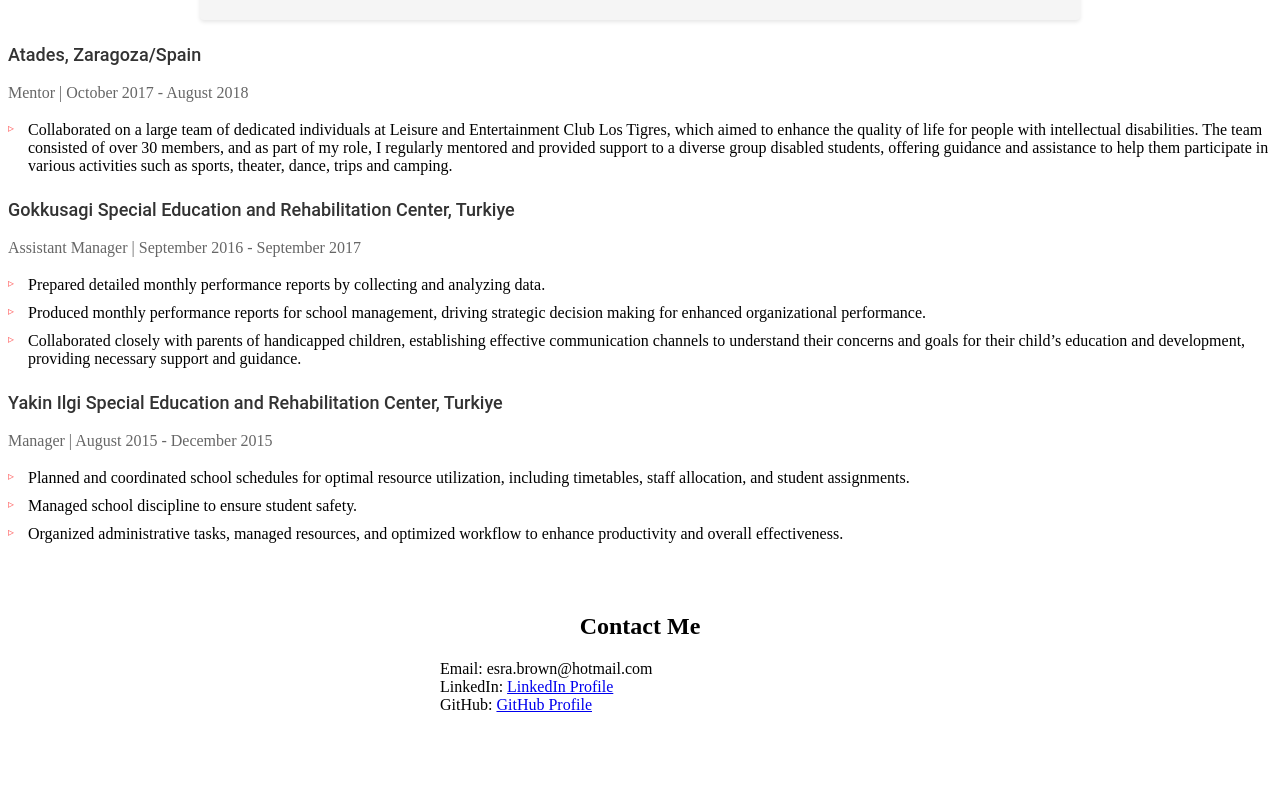
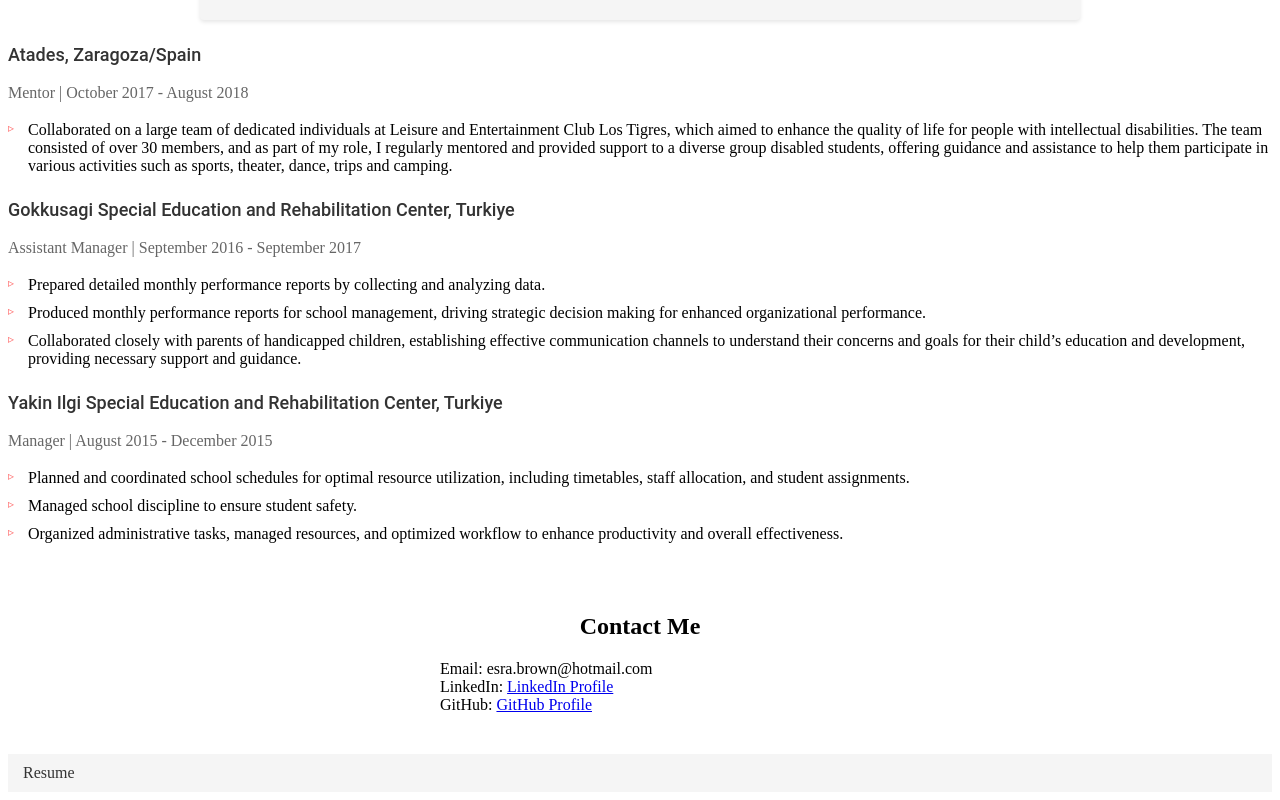
Before and after one commit to esrabrown/esrabrown.github.io, an Angular app: page / in a window 1280 px wide. Shown: the part 882-1682 px from the top of the page. Before the commit the page ends 1644 px from the top, so only its background shows below. Built offline with nearby package versions, Linux system fonts and the light colour scheme.

Commit message:
added resume

```diff
--- a/src/app/app.component.html
+++ b/src/app/app.component.html
@@ -5,6 +5,7 @@
     <app-about></app-about>
     <app-experience></app-experience>
     <app-contact></app-contact>
+    <app-menu></app-menu>
   </div>
 
 
--- a/src/app/app.module.ts
+++ b/src/app/app.module.ts
@@ -8,6 +8,7 @@ import { SkillsComponent } from './skills/skills.component';
 import { ExperienceComponent } from './experience/experience.component';
 import { ProjectsComponent } from './projects/projects.component';
 import { ContactComponent } from './contact/contact.component';
+import { MenuComponent } from './menu/menu.component';
 
 @NgModule({
   declarations: [
@@ -16,7 +17,8 @@ import { ContactComponent } from './contact/contact.component';
     SkillsComponent,
     ExperienceComponent,
     ProjectsComponent,
-    ContactComponent
+    ContactComponent,
+    MenuComponent
   ],
   imports: [
     BrowserModule,
--- /dev/null
+++ b/src/app/menu/menu.component.css
@@ -0,0 +1,25 @@
+.menu-container {
+    background-color: #f5f5f5;
+    padding: 10px;
+  }
+
+  ul {
+    list-style: none;
+    margin: 0;
+    padding: 0;
+  }
+
+  li {
+    display: inline-block;
+    margin-right: 10px;
+  }
+
+  a {
+    text-decoration: none;
+    color: #333;
+    padding: 5px;
+  }
+
+  a.active {
+    font-weight: bold;
+  }
--- /dev/null
+++ b/src/app/menu/menu.component.html
@@ -0,0 +1,7 @@
+<nav class="menu-container">
+    <ul>
+      <li>
+        <a [href]="resumeUrl" target="_blank">Resume</a>
+      </li>
+    </ul>
+  </nav>
--- /dev/null
+++ b/src/app/menu/menu.component.ts
@@ -0,0 +1,15 @@
+import { Component } from '@angular/core';
+import { DomSanitizer, SafeResourceUrl } from '@angular/platform-browser';
+
+@Component({
+  selector: 'app-menu',
+  templateUrl: './menu.component.html',
+  styleUrls: ['./menu.component.css']
+})
+export class MenuComponent {
+  resumeUrl: SafeResourceUrl;
+
+  constructor(private sanitizer: DomSanitizer) {
+    this.resumeUrl = this.sanitizer.bypassSecurityTrustResourceUrl('assets/resume.pdf');
+  }
+}
```
Also changed, not shown: 2 other files (tests, documents, lock files or other folders).
